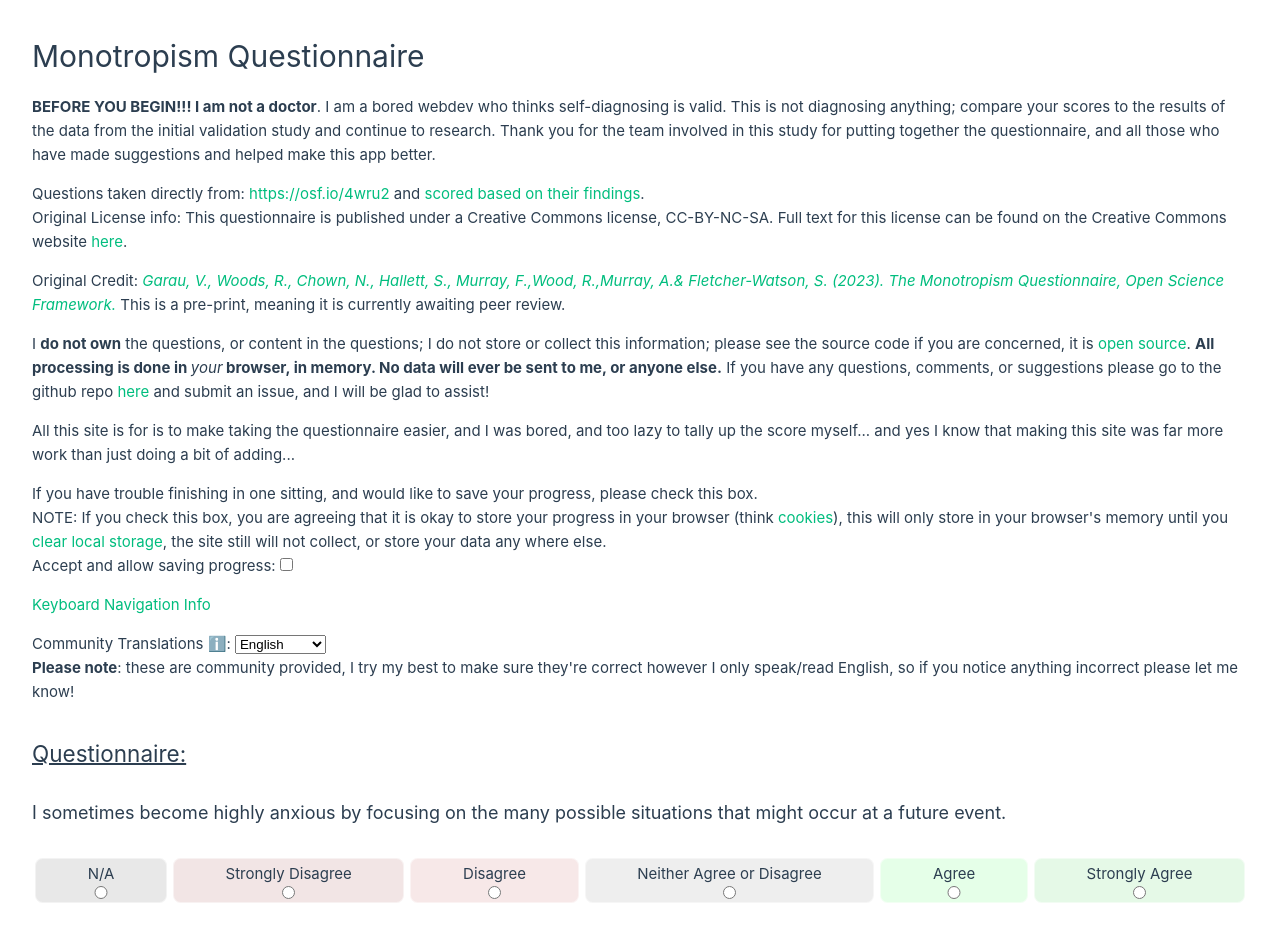
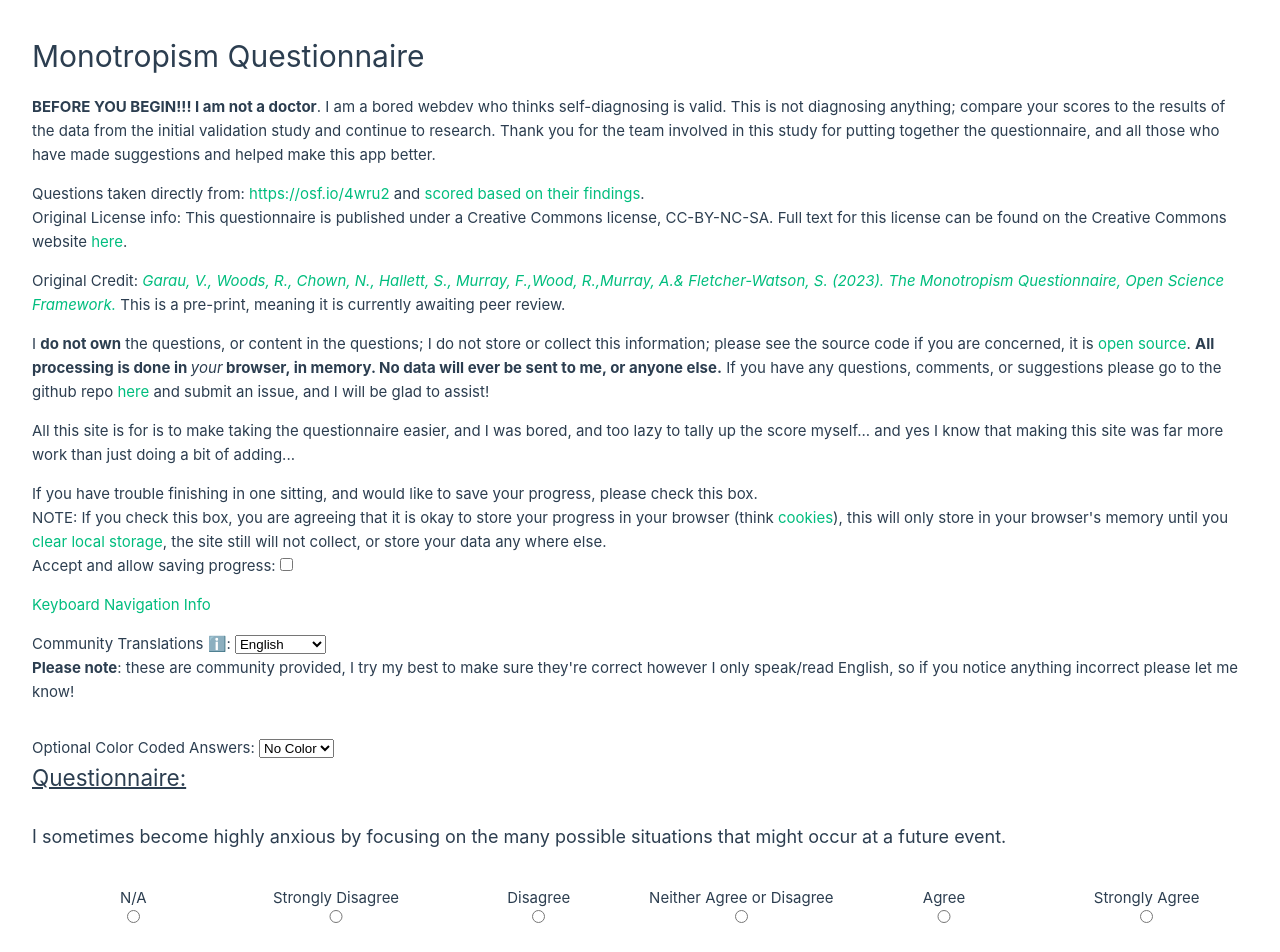
Before and after one commit to DLCIncluded/MQ, a Vue app in the folder app/: page / in a window 1280 px wide. Shown: the top 952 px of the page. Built offline with nearby package versions, Linux system fonts and the light colour scheme.

Commit message:
Made colors optional; Answers now better formatted #27

```diff
--- a/app/src/App.vue
+++ b/app/src/App.vue
@@ -57,6 +57,7 @@ export default {
 			point1: { x: 251, y: 337 },
 			point5: { x: 1352, y: 337 },
 			arrowColor: 'blue',
+			showColor: false,
 		}
 	},
 	created:function(){
@@ -428,6 +429,14 @@ export default {
 				<br/>
 				<strong>Please note</strong>: these are community provided, I try my best to make sure they're correct however I only speak/read English, so if you notice anything incorrect please let me know!
 			</div>
+			<div class='color_opts'>
+				Optional Color Coded Answers:
+				<select name="lang" id="lang" v-model="showColor">
+					<option value=true>Color</option>
+					<option value=false>No Color</option>
+				</select>
+				<br/>
+			</div>
 		</div>
     </div>
   </header>
@@ -441,7 +450,7 @@ export default {
 				{{item.question[lang]}}
 
 			</div>
-			<div v-if="!item.reverse" class='selections'>
+			<div v-if="!item.reverse" class='selections' :class="{ hasColor: showColor }">
 				<p @click="updateSlider"><input type="radio" :name="index" :id="'r'+index+'0'" v-model="item.val" value="0" :checked="item.val == '0'" @change="updateProgress"><label :for="'r'+index+'0'">{{answers.na[lang]}}</label></p>
 				<p @click="updateSlider"><input type="radio" :name="index" :id="'r'+index+'1'" v-model="item.val" value="1" :checked="item.val == '1'" @change="updateProgress"><label :for="'r'+index+'1'">{{answers.sd[lang]}}</label></p>
 				<p @click="updateSlider"><input type="radio" :name="index" :id="'r'+index+'2'" v-model="item.val" value="2" :checked="item.val == '2'" @change="updateProgress"><label :for="'r'+index+'2'">{{answers.d[lang]}}</label></p>
@@ -449,7 +458,7 @@ export default {
 				<p @click="updateSlider"><input type="radio" :name="index" :id="'r'+index+'4'" v-model="item.val" value="4" :checked="item.val == '4'" @change="updateProgress"><label :for="'r'+index+'4'">{{answers.a[lang]}}</label></p>
 				<p @click="updateSlider"><input type="radio" :name="index" :id="'r'+index+'5'" v-model="item.val" value="5" :checked="item.val == '5'" @change="updateProgress"><label :for="'r'+index+'5'">{{answers.sa[lang]}}</label></p>
 			</div>
-			<div v-else class='selections'>
+			<div v-else class='selections' :class="{ hasColor: showColor }">
 				<p @click="updateSlider"><input type="radio" :name="index" :id="'r'+index+'0'" v-model="item.val" value="0" :checked="item.val == '0'" @change="updateProgress"><label :for="'r'+index+'0'">{{answers.na[lang]}}</label></p>
 				<p @click="updateSlider"><input type="radio" :name="index" :id="'r'+index+'1'" v-model="item.val" value="5" :checked="item.val == '5'" @change="updateProgress"><label :for="'r'+index+'1'">{{answers.sd[lang]}}</label></p>
 				<p @click="updateSlider"><input type="radio" :name="index" :id="'r'+index+'2'" v-model="item.val" value="4" :checked="item.val == '4'" @change="updateProgress"><label :for="'r'+index+'2'">{{answers.d[lang]}}</label></p>
@@ -518,10 +527,12 @@ export default {
 	flex-wrap: nowrap;
 	padding-bottom: 2em;
 	border-bottom:1px dotted rgba(255, 255, 255, 0.3);
+
 }
 
 .selections>p {
-	flex-grow:1;
+	/* flex-grow:1; */
+	flex: 1;
 	display: flex;
 	flex-direction: column-reverse;
 	text-align: center;
@@ -530,30 +541,31 @@ export default {
 	margin:0.2em;
 	padding-top: .2em;
 	padding-bottom: .2em;
+	justify-content: space-between;
 }
 
-.selections > p:nth-child(1){
+.hasColor > p:nth-child(1){
 	background-color: rgba(29, 29, 29, 0.1)!important;
 }
 
-.selections > p:nth-child(2){
+.hasColor > p:nth-child(2){
 	background-color: rgba(128, 0, 0, 0.1)!important;
 }
 
-.selections > p:nth-child(3){
+.hasColor > p:nth-child(3){
 	background-color: rgba(172, 29, 29, 0.1)!important;
 }
 
-.selections > p:nth-child(4){
+.hasColor > p:nth-child(4){
 	background-color: rgba(87, 87, 87, 0.1)!important;
 }
 
-.selections > p:nth-child(5){
+.hasColor > p:nth-child(5){
 	background-color: rgba(0, 255, 34, 0.1)!important;
 
 }
 
-.selections > p:nth-child(6){
+.hasColor > p:nth-child(6){
 	background-color: rgba(0, 194, 26, 0.1)!important;
 }
 
```
